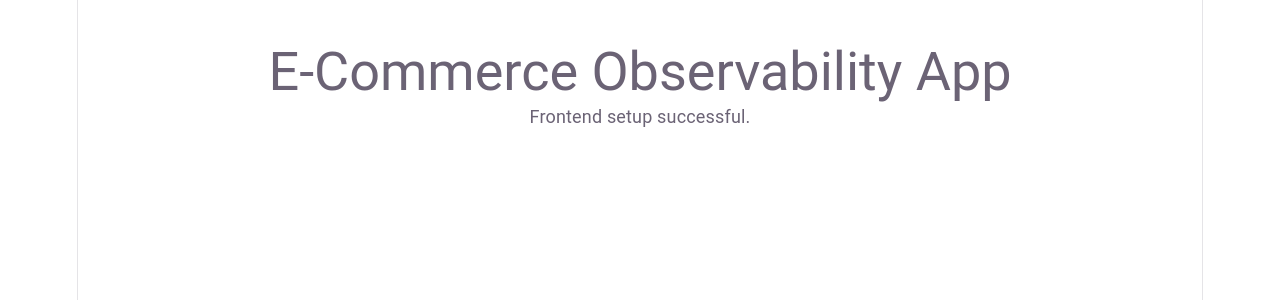
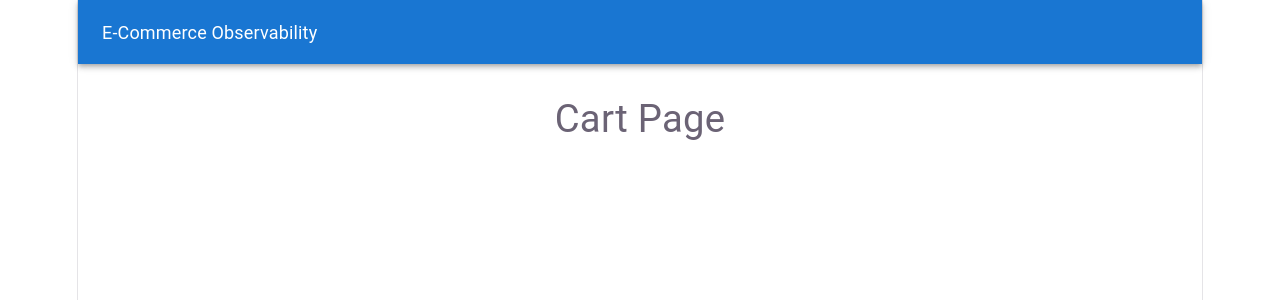
Before and after one commit to slehmadi/mii-technical-test, a React app in the folder frontend/: page /cart in a window 1280 px wide. Shown: the top 300 px of the page. Built offline with nearby package versions, Linux system fonts and the light colour scheme; the HTML template or start-up script is replaced by a standard one.

Commit message:
(frontend) Add AppRoutes and Changes App.jsx

```diff
--- a/frontend/src/App.jsx
+++ b/frontend/src/App.jsx
@@ -1,17 +1,7 @@
-import { Container, Typography } from "@mui/material";
+import AppRoutes from "./routes/AppRoutes";
 
 function App() {
-  return (
-    <Container sx={{ mt: 5 }}>
-      <Typography variant="h3">
-        E-Commerce Observability App
-      </Typography>
-
-      <Typography variant="body1">
-        Frontend setup successful.
-      </Typography>
-    </Container>
-  );
+  return <AppRoutes />;
 }
 
 export default App;
--- /dev/null
+++ b/frontend/src/routes/AppRoutes.jsx
@@ -0,0 +1,33 @@
+import { BrowserRouter, Routes, Route } from 'react-router-dom';
+
+import MainLayout from '../layouts/MainLayout';
+
+import HomePage from '../pages/HomePage';
+import ProductPage from '../pages/ProductPage';
+import StorePage from "../pages/StorePage";
+import CartPage from "../pages/CartPage";
+import ProfilePage from "../pages/ProfilePage";
+import LoginPage from "../pages/LoginPage";
+import RegisterPage from "../pages/RegisterPage";
+import NotFoundPage from "../pages/NotFoundPage";
+
+function AppRoutes() {
+    return (
+        <BrowserRouter>
+            <Routes>
+                <Route element={<MainLayout />}>
+                    <Route path='/' element={<HomePage />} />
+                    <Route path='/products/:id' element={<ProductPage />} />
+                    <Route path='/store/:id' element={<StorePage />} />
+                    <Route path='/cart' element={<CartPage />} />
+                    <Route path='/profile' element={<ProfilePage />} />
+                    <Route path='/login' element={<LoginPage />} />
+                    <Route path='/register' element={<RegisterPage />} />
+                    <Route path='*' element={<NotFoundPage />} />
+                </Route>
+            </Routes>
+        </BrowserRouter>
+    );
+}
+
+export default AppRoutes;
```
